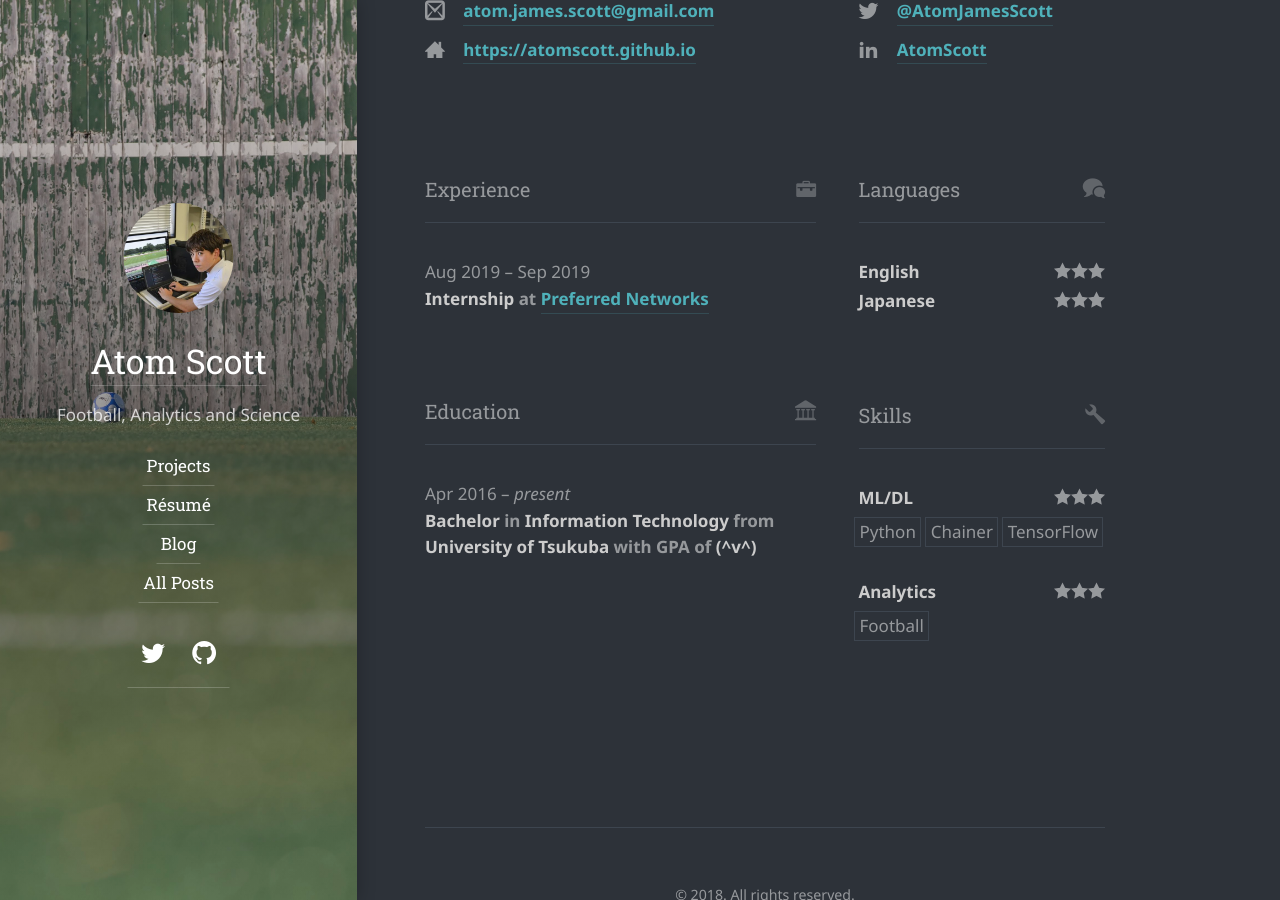
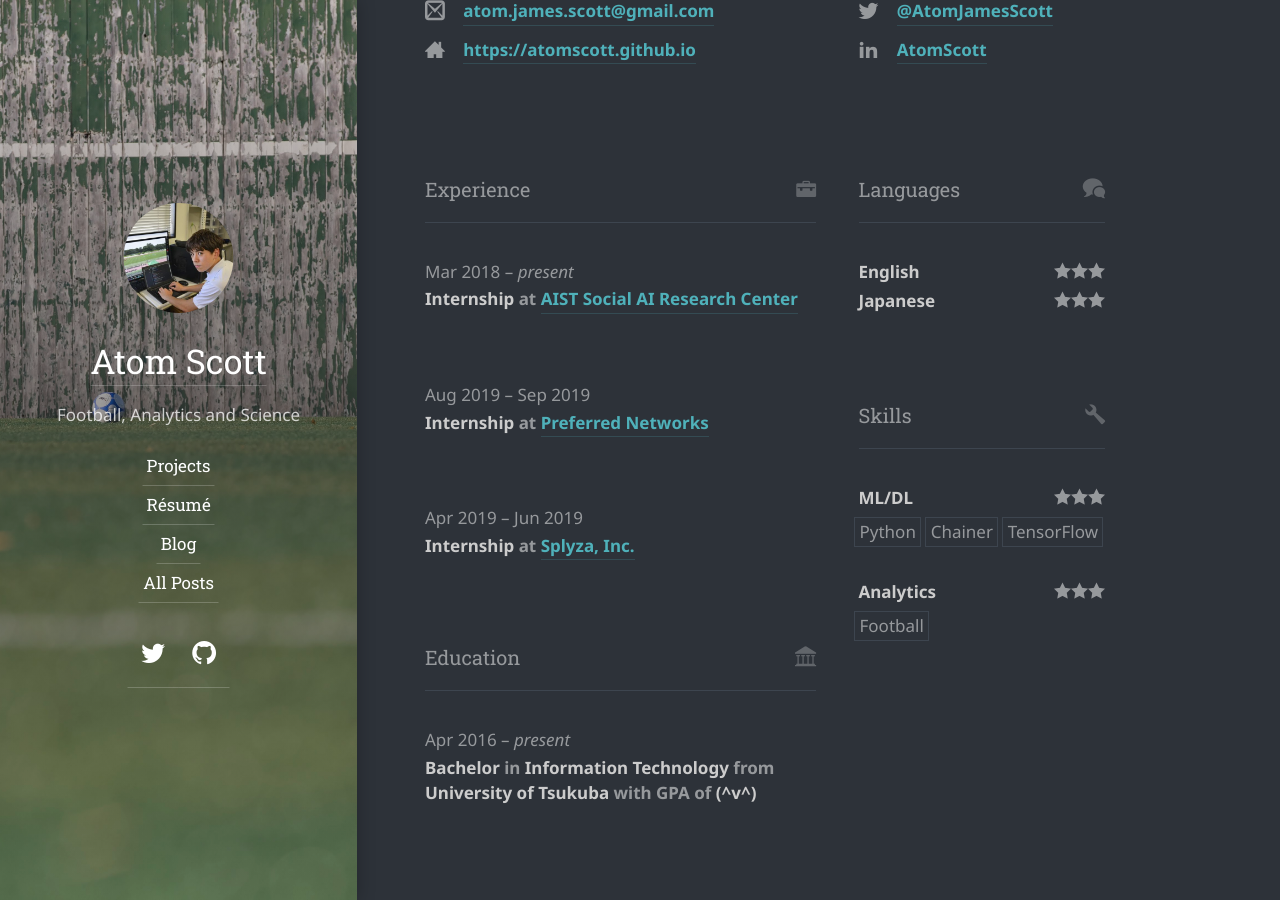
Before and after one commit to AtomScott/atomscott.github.io, a Jekyll site: the page built from resume.md, in a window 1280 px wide and 900 px high, scrolled down 508 px. Built offline with Jekyll 4.4.1, drawn with Linux system fonts in a browser that asks for light colours; some web fonts are replaced.

Commit message:
update resume

```diff
--- a/_data/resume.yml
+++ b/_data/resume.yml
@@ -24,11 +24,21 @@ basics:
       username: "AtomScott"
       url: "https://www.linkedin.com/in/atom-scott-810963128/"
 work:
+  - company: "AIST Social AI Research Center"
+    position: "Internship"
+    website: "https://preferred.jp"
+    startDate: "2018-03-01"
+    endDate: ""
   - company: "Preferred Networks"
     position: "Internship"
     website: "https://preferred.jp"
     startDate: "2019-08-06"
     endDate: "2019-09-27"
+  - company: "Splyza, Inc."
+    position: "Internship"
+    website: "https://preferred.jp"
+    startDate: "2019-04-01"
+    endDate: "2019-06-30"
     # summary: >
     # highlights:
 education:
```
